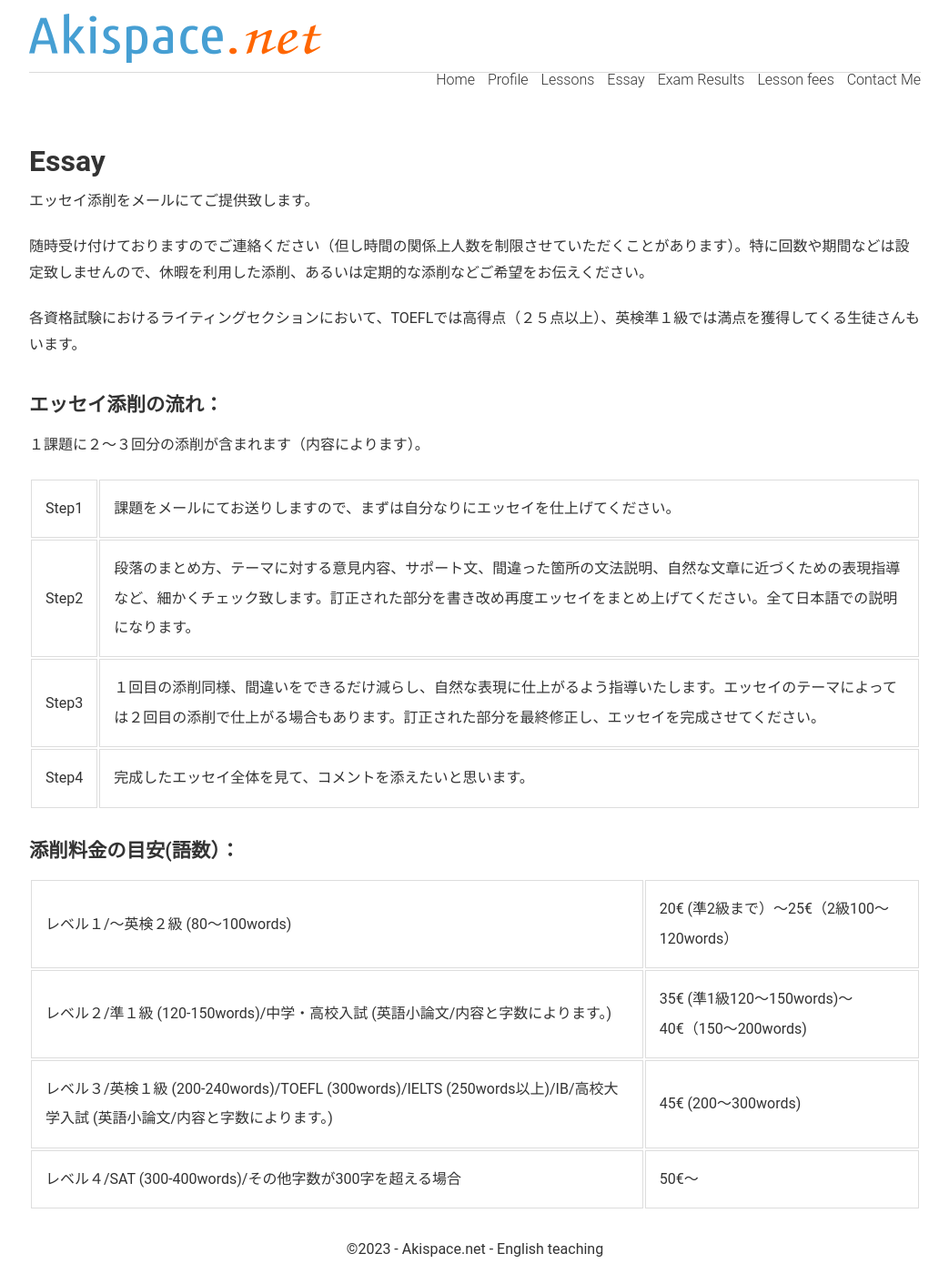
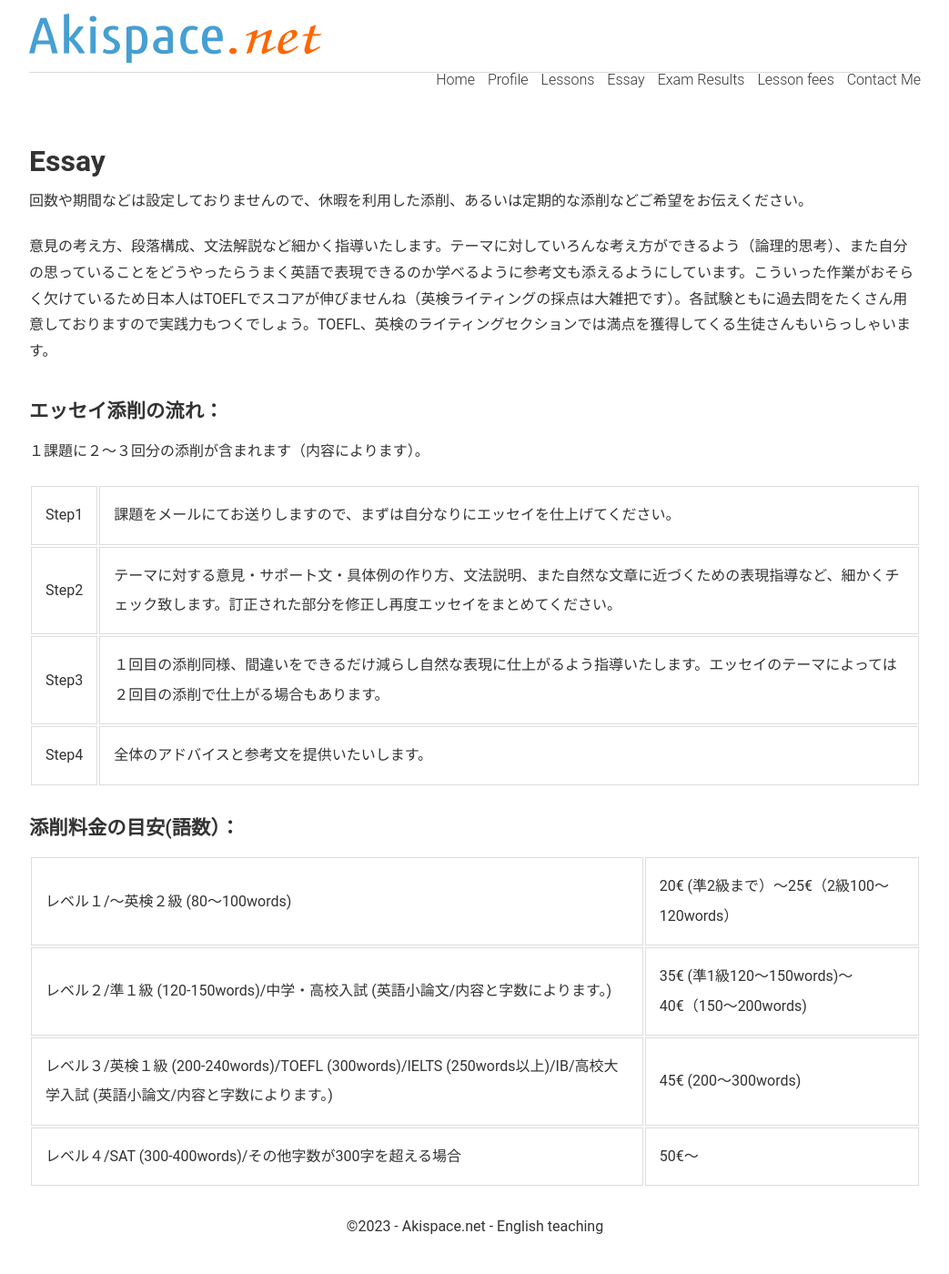
Before and after one commit to phocean/akispace, a Jekyll site: the page built from essays.md, in a window 1280 px wide. Shown: the whole page at 91% size, without its empty margins (118-1161 px from the left). Built offline with Jekyll 4.4.1, drawn with Linux system fonts in a browser that asks for light colours; after the commit the page ends 1375 px from its top, so only the background shows below that.

Commit message:
Update essays.md
modified several sentences

```diff
--- a/essays.md
+++ b/essays.md
@@ -8,20 +8,18 @@ description: 英検/TOEFL/IELTS/SATなどの資格試験に合わせたエッセ
 
 ## Essay
 
-エッセイ添削をメールにてご提供致します。
+回数や期間などは設定しておりませんので、休暇を利用した添削、あるいは定期的な添削などご希望をお伝えください。
 
-随時受け付けておりますのでご連絡ください（但し時間の関係上人数を制限させていただくことがあります）。特に回数や期間などは設定致しませんので、休暇を利用した添削、あるいは定期的な添削などご希望をお伝えください。
-
-各資格試験におけるライティングセクションにおいて、TOEFLでは高得点（２５点以上）、英検準１級では満点を獲得してくる生徒さんもいます。
+意見の考え方、段落構成、文法解説など細かく指導いたします。テーマに対していろんな考え方ができるよう（論理的思考）、また自分の思っていることをどうやったらうまく英語で表現できるのか学べるように参考文も添えるようにしています。こういった作業がおそらく欠けているため日本人はTOEFLでスコアが伸びませんね（英検ライティングの採点は大雑把です）。各試験ともに過去問をたくさん用意しておりますので実践力もつくでしょう。TOEFL、英検のライティングセクションでは満点を獲得してくる生徒さんもいらっしゃいます。
 
 ### エッセイ添削の流れ：
 １課題に２〜３回分の添削が含まれます（内容によります）。
 
 <table>
 <tr><td>Step1 </td><td>課題をメールにてお送りしますので、まずは自分なりにエッセイを仕上げてください。 </td></tr>
-<tr><td>Step2</td><td>段落のまとめ方、テーマに対する意見内容、サポート文、間違った箇所の文法説明、自然な文章に近づくための表現指導など、細かくチェック致します。訂正された部分を書き改め再度エッセイをまとめ上げてください。全て日本語での説明になります。</td></tr>
-<tr><td>Step3</td><td>１回目の添削同様、間違いをできるだけ減らし、自然な表現に仕上がるよう指導いたします。エッセイのテーマによっては２回目の添削で仕上がる場合もあります。訂正された部分を最終修正し、エッセイを完成させてください。 </td></tr>
-<tr><td>Step4</td><td>完成したエッセイ全体を見て、コメントを添えたいと思います。</td></tr>
+<tr><td>Step2</td><td>テーマに対する意見・サポート文・具体例の作り方、文法説明、また自然な文章に近づくための表現指導など、細かくチェック致します。訂正された部分を修正し再度エッセイをまとめてください。</td></tr>
+<tr><td>Step3</td><td>１回目の添削同様、間違いをできるだけ減らし自然な表現に仕上がるよう指導いたします。エッセイのテーマによっては２回目の添削で仕上がる場合もあります。 </td></tr>
+<tr><td>Step4</td><td>全体のアドバイスと参考文を提供いたいします。</td></tr>
 </table>
 
 
```
